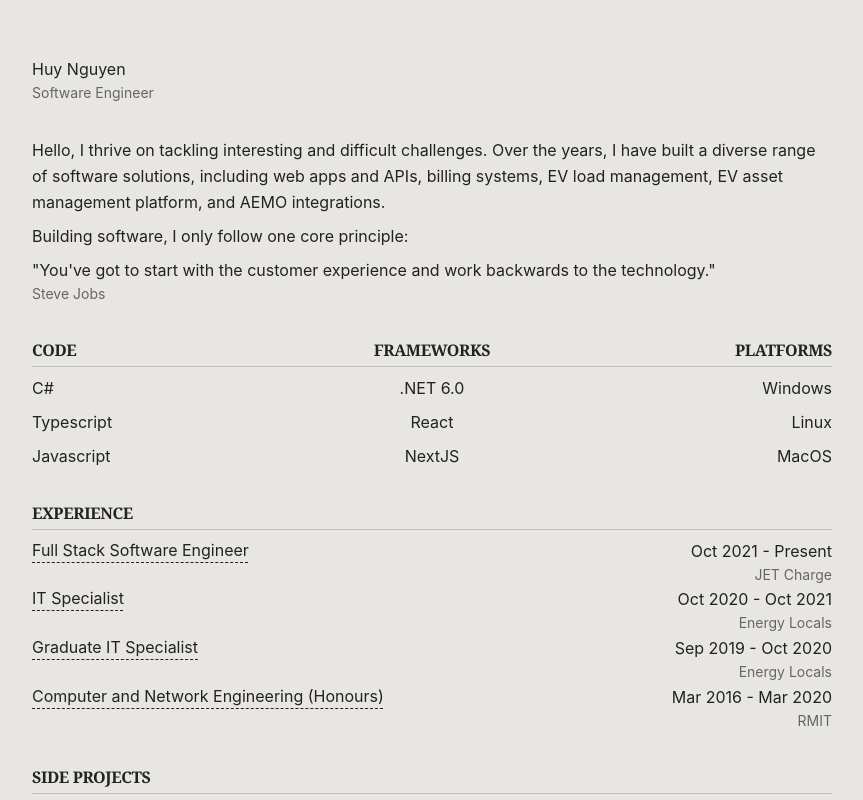
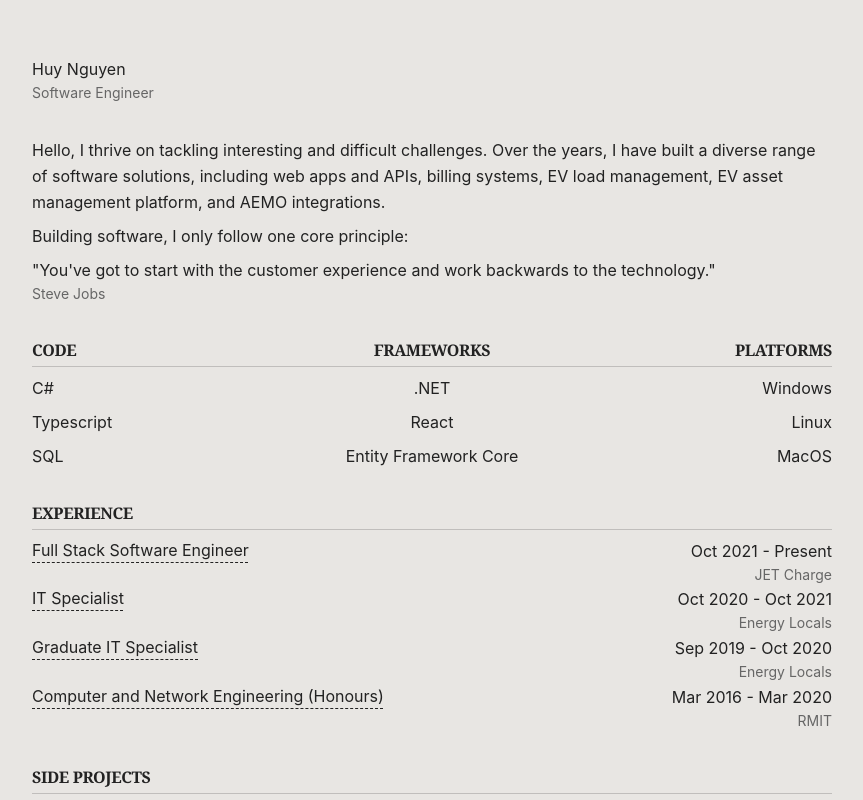
Before and after one commit to HuyNguyenAu/huynguyen-space, a React (Vite) app: page / in a window 1280 px wide. Shown: the top 800 px of the page, without its empty margins (208-1071 px from the left). Built offline with nearby package versions, Linux system fonts and the light colour scheme.

Commit message:
Refactor Skills component to update programming languages and frameworks for accuracy and consistency

```diff
--- a/src/components/skills.tsx
+++ b/src/components/skills.tsx
@@ -8,14 +8,14 @@ export const Skills = () => {
         <Heading>CODE</Heading>
         <Body className="m-0 mt-2">C#</Body>
         <Body className="m-0 mt-2">Typescript</Body>
-        <Body className="m-0 mt-2">Javascript</Body>
+        <Body className="m-0 mt-2">SQL</Body>
       </div>
 
       <div>
         <Heading className="md:text-center">FRAMEWORKS</Heading>
-        <Body className="md:text-center m-0 mt-2">.NET 6.0</Body>
+        <Body className="md:text-center m-0 mt-2">.NET</Body>
         <Body className="md:text-center m-0 mt-2">React</Body>
-        <Body className="md:text-center m-0 mt-2">NextJS</Body>
+        <Body className="md:text-center m-0 mt-2">Entity Framework Core</Body>
       </div>
 
       <div>
```
